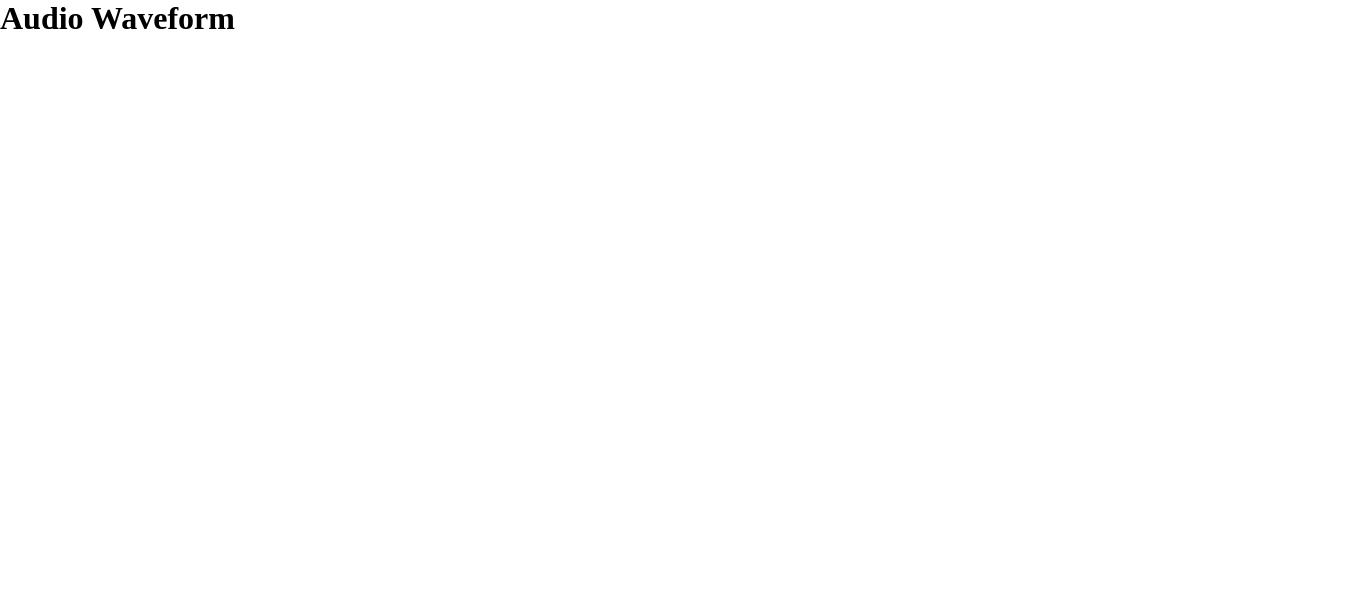
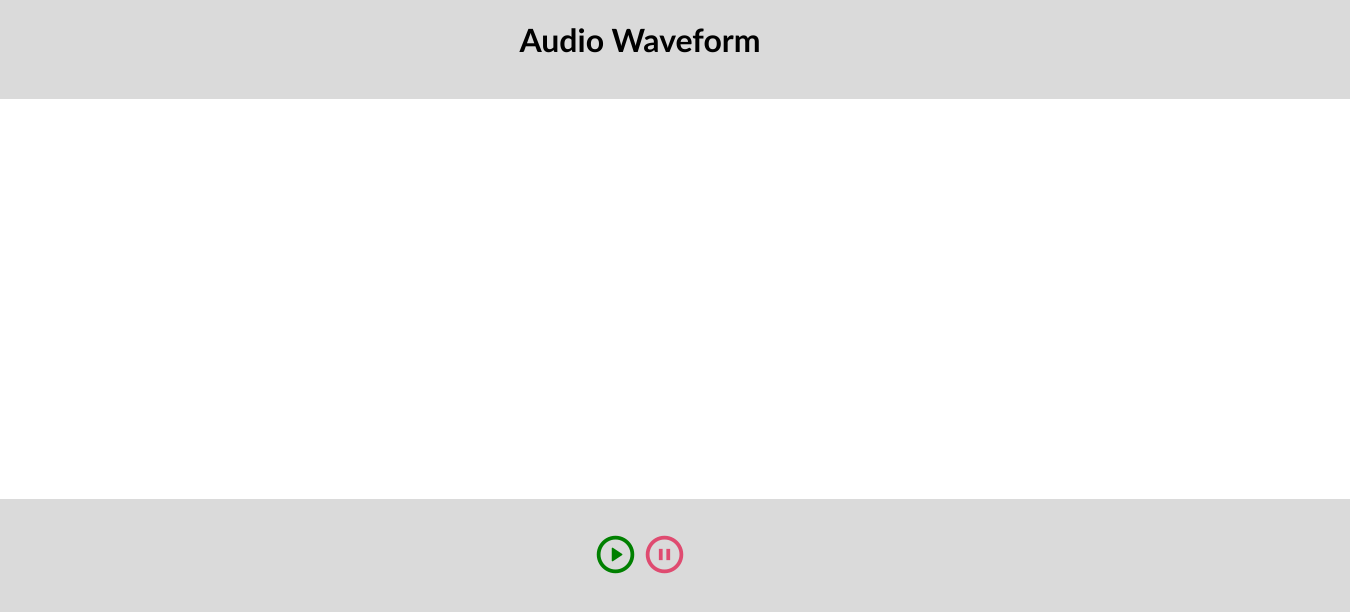
Before and after one commit to info-vivekranjan/SalesKenTask, a plain HTML site: page index.html in a window 1280 px wide. Shown: the whole page, 1350 px wide, since content can reach past the window. Drawn offline with nearby package versions, Linux system fonts and the light colour scheme.

Commit message:
simple audio waveform layout done

```diff
--- a/index.html
+++ b/index.html
@@ -8,12 +8,23 @@
     <title>Audio Waveform</title>
     <link rel="stylesheet" href="./styles.css">
 
+    <link href="https://cdn.jsdelivr.net/npm/remixicon@2.5.0/fonts/remixicon.css" rel="stylesheet">
+
 </head>
 
 <body>
     <header>
         <h1>Audio Waveform</h1>
     </header>
+
+    <section>
+        <canvas id="canvas" width="1350" height="400"></canvas>
+        <div class="controls">
+            <i class="ri-play-circle-line"></i>
+            <i class="ri-pause-circle-line"></i>
+        </div>
+    </section>
+
     <script src="app.js"></script>
 </body>
 
--- a/styles.css
+++ b/styles.css
@@ -2,3 +2,33 @@
   margin: 0;
   padding: 0;
 }
+
+body {
+  font-family: "Gill Sans", "Gill Sans MT", Calibri, "Trebuchet MS", sans-serif;
+  background-color: rgb(218, 218, 218);
+  text-align: center;
+  margin-top: 20px;
+}
+
+#canvas {
+  background-color: white;
+  margin-top: 40px;
+}
+
+.controls {
+  margin: 30px auto;
+}
+
+.controls i:nth-child(1),
+i:nth-child(2) {
+  font-size: 45px;
+  cursor: pointer;
+}
+
+.controls i:nth-child(1) {
+  color: green;
+}
+
+.controls i:nth-child(2) {
+  color: #df4b70;
+}
```
